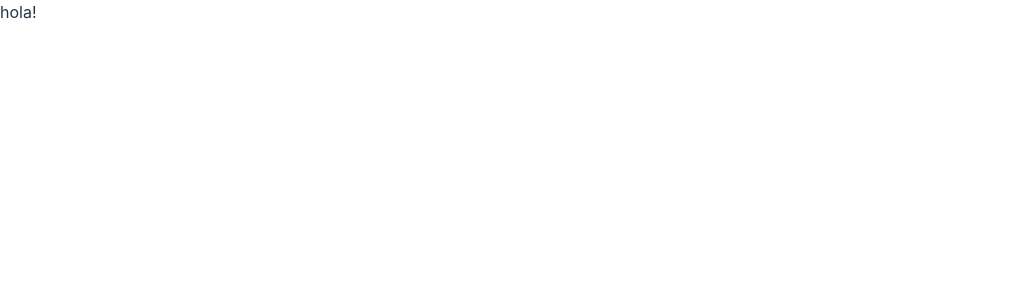
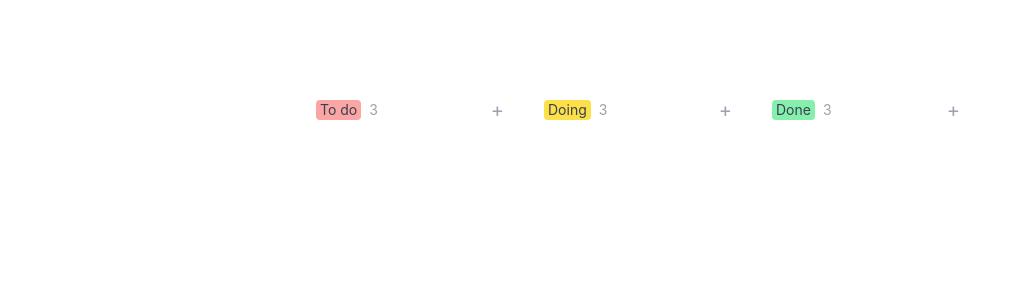
Before and after one commit to gbbelloponce/simple-kanban, a React (Vite) app: page / in a window 1280 px wide. Shown: the top 300 px of the page, without its empty margins (0-1020 px from the left). Built offline with nearby package versions, Linux system fonts and the light colour scheme.

Commit message:
Create kanban template

```diff
--- /dev/null
+++ b/src/components/Kanban.tsx
@@ -0,0 +1,14 @@
+import { FC } from 'react'
+
+import { Columns } from '../enums'
+import { KanbanColumn } from './KanbanColumn'
+
+export const Kanban: FC = () => {
+  return (
+    <article className='flex justify-center items-start gap-5'>
+      <KanbanColumn type={Columns.TODO} />
+      <KanbanColumn type={Columns.DOING} />
+      <KanbanColumn type={Columns.DONE} />
+    </article>
+  )
+}
--- /dev/null
+++ b/src/components/KanbanColumn.tsx
@@ -0,0 +1,50 @@
+import { FC } from 'react'
+
+import { Columns } from '../enums'
+import { useTaskStore } from '../store/task'
+import { getStyleFromColumnType, getTitleFromColumnType } from '../utils/kanban'
+
+type IKanbanColumn = {
+  type: Columns
+}
+
+export const KanbanColumn: FC<IKanbanColumn> = ({ type }) => {
+  // Filter column's tasks
+  const tasks = useTaskStore((store) =>
+    store.tasks.filter((task) => task.column === type)
+  )
+
+  return (
+    <section className='rounded w-52 px-2'>
+      <div className='flex flex-row justify-between items-center mb-1'>
+        <div className='flex items-center'>
+          <h3
+            className={`${getStyleFromColumnType(
+              type
+            )} text-sm px-1 rounded mr-2 text-gray-700`}
+          >
+            {getTitleFromColumnType(type)}
+          </h3>
+          <span className='text-gray-400 text-sm'>3</span>
+        </div>
+        <button className='text-xl rounded-xl text-gray-400 px-1 hover:bg-gray-600'>
+          +
+        </button>
+      </div>
+      <div className='flex flex-col gap-3'>
+        {tasks.map((task) => {
+          return (
+            <div
+              className='p-2 rounded shadow-sm border-gray-100 border-2 cursor-move'
+              data-id={task.id}
+            >
+              <p className='text-sm text-gray-700 text-center'>
+                {task.description}
+              </p>
+            </div>
+          )
+        })}
+      </div>
+    </section>
+  )
+}
--- a/src/pages/Home.tsx
+++ b/src/pages/Home.tsx
@@ -1,5 +1,11 @@
 import { FC } from 'react'
 
+import { Kanban } from '../components/Kanban'
+
 export const Home: FC = () => {
-  return <h1>hola!</h1>
+  return (
+    <main className='h-full flex items-start justify-center mt-24'>
+      <Kanban />
+    </main>
+  )
 }
```
